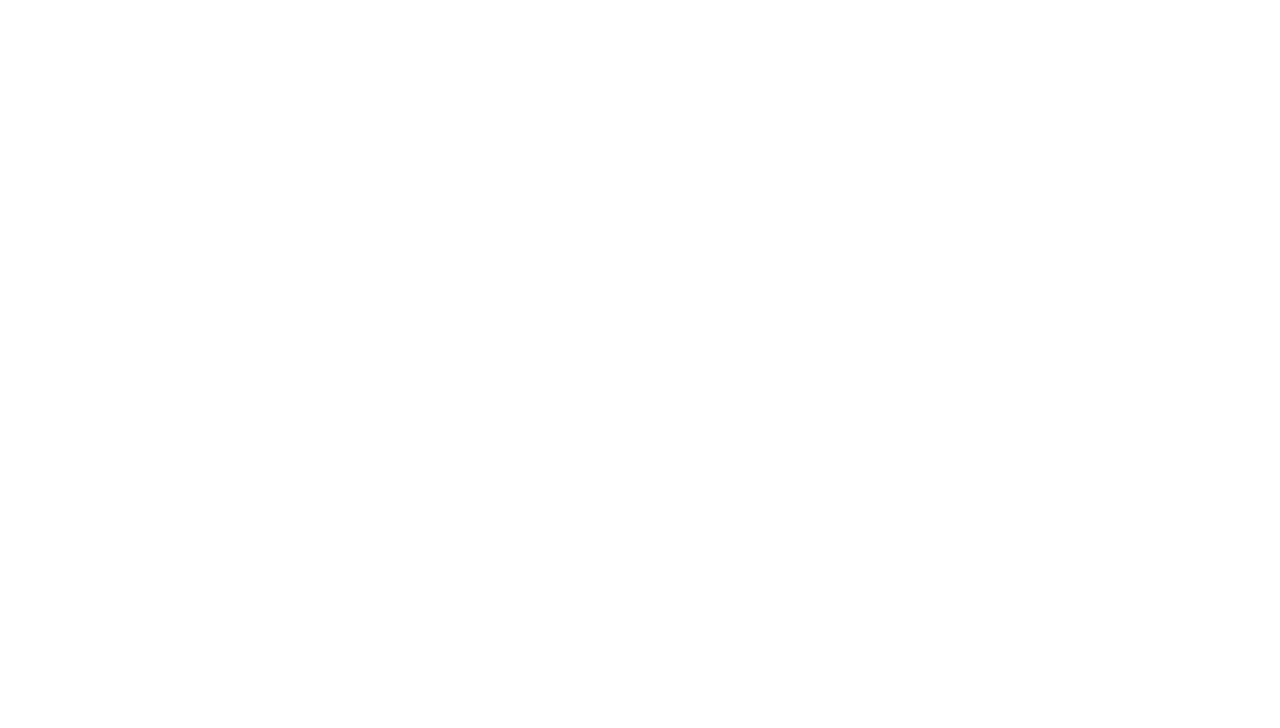
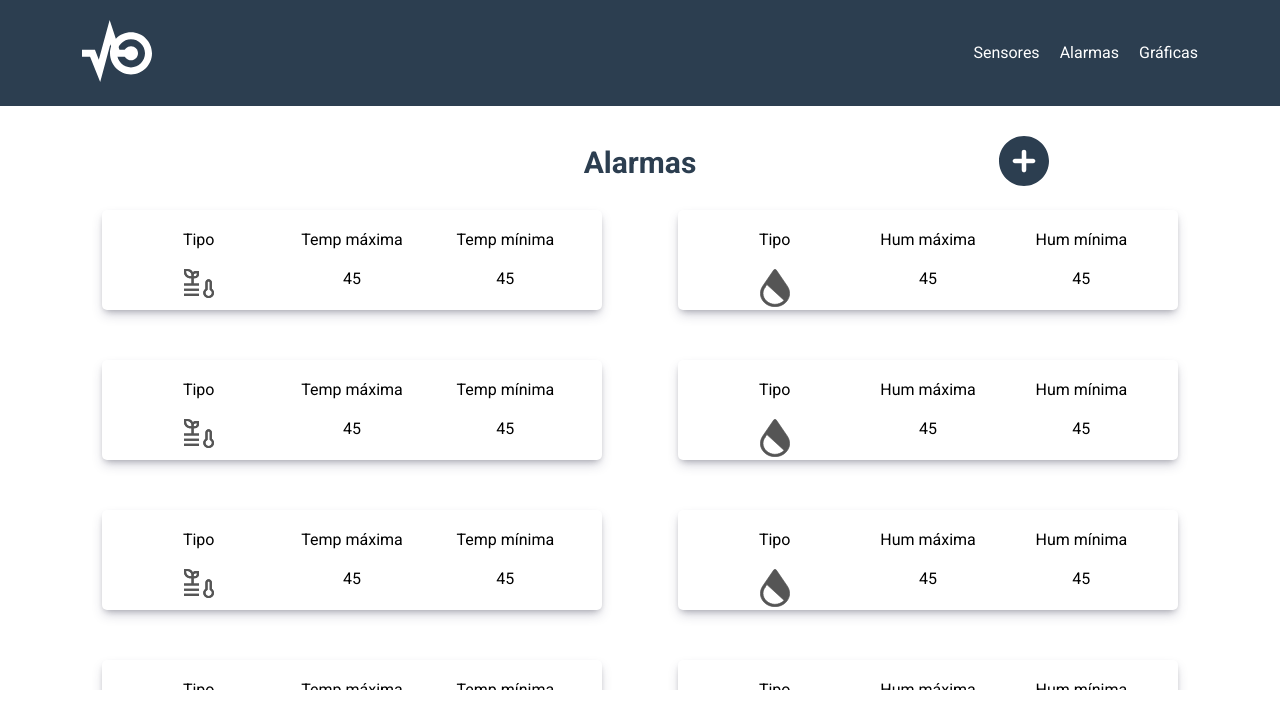
Before and after one commit to HectorGerardoZV/arquitecturaProyecto_02, a React (Vite) app in the folder ui-client/: page /admin/alarms in a window 1280 px wide. Before the commit this address had no page. Shown: the top 728 px of the page. Built offline with nearby package versions, Linux system fonts and the light colour scheme.

Commit message:
Pages alarms added

```diff
--- /dev/null
+++ b/ui-client/src/components/alarmCard/AlarmCard.css
@@ -0,0 +1,29 @@
+
+.alarmCard{
+    margin: 0 auto;
+    background: white;
+    color: black;
+    border-radius: .5rem;
+    width: 50rem;
+    height: 10rem;
+    box-shadow: var(--shadow);
+    display: flex;
+    flex-direction: column;
+    gap: 2rem;
+    padding: 2rem;
+}
+
+.alarmCard_area{
+    display: grid;
+    grid-template-columns: repeat(3,1fr);
+    text-align: center;
+}
+
+.alarmCard_img{
+    align-items: center;
+    justify-content: center;
+}
+
+.alarmCard_img img{
+    width: 3rem;
+}
--- /dev/null
+++ b/ui-client/src/components/alarmCard/AlarmCard.jsx
@@ -0,0 +1,24 @@
+import "./AlarmCard.css"
+
+const AlarmCard = (props) => {
+    const { img,datos } = props
+
+    return (
+        <div className="alarmCard">
+            <div className="alarmCard_area">
+                <p>Tipo</p>
+                <p>{datos.maxValue}</p>
+                <p>{datos.minValue}</p>
+            </div>
+            <div className="alarmCard_area">
+                <div className="alarmCard_img">
+                    <img src={img} alt="Icono" />
+                </div>
+                <p>45</p>
+                <p>45</p>
+            </div>
+        </div>
+    )
+}
+
+export default AlarmCard
--- /dev/null
+++ b/ui-client/src/components/cardList/CardList.jsx
@@ -0,0 +1,53 @@
+import AlarmCard from "../alarmCard/AlarmCard"
+import Temp from "../../img/temperatura.svg"
+import Hum from "../../img/humedad.svg"
+
+const CardList = (props) => {
+    const {alarmType } = props
+    const datos={
+        maxValue:"",
+        minValue:""
+    }
+
+    let img = null
+    if (alarmType == "temp") {
+        img = Temp
+        datos.maxValue="Temp máxima"
+        datos.minValue="Temp mínima"
+    } else if (alarmType == "hum") {
+        img = Hum
+        datos.maxValue="Hum máxima"
+        datos.minValue="Hum mínima"
+    }
+    console.log(img);
+    return (
+        <div className="container_cardsType">
+            <AlarmCard
+                img={img}
+                datos={datos}
+            />
+            <AlarmCard
+                img={img}
+                datos={datos}
+            />
+            <AlarmCard
+                img={img}
+                datos={datos}
+            />
+            <AlarmCard
+                img={img}
+                datos={datos}
+            />
+            <AlarmCard
+                img={img}
+                datos={datos}
+            />
+            <AlarmCard
+                img={img}
+                datos={datos}
+            />
+        </div>
+    )
+}
+
+export default CardList
--- a/ui-client/src/index.css
+++ b/ui-client/src/index.css
@@ -6,7 +6,7 @@
   --color-input: #EDEDED;
   --color-white: #FFFF;
   --color-text: #555555;
-  --shadow:  0px 5px 77px rgba(0, 0, 0, 0.11), 0px 0.626078px 9.64159px rgba(0, 0, 0, 0.055);
+  --shadow: rgba(50, 50, 93, 0.25) 0px 6px 12px -2px, rgba(0, 0, 0, 0.3) 0px 3px 7px -3px;
 }
 
 
--- /dev/null
+++ b/ui-client/src/pages/alarmsPage/AlarmsPage.css
@@ -0,0 +1,46 @@
+.informationSection{
+    display: grid;
+    grid-template-columns: repeat(3,1fr);
+    align-items: center;
+    justify-content: center;
+    text-align: center;
+    margin-top: 3rem;
+}
+.titleSection{
+    font-size: 3rem;
+    color: var(--color-main);
+}
+
+.buttonAdd {
+    border: none;
+    background-color: transparent;
+    cursor: pointer;
+}
+
+.buttonAdd img{
+    width: 5rem;
+}
+
+.container_allCards{
+    display: grid;
+    grid-template-columns: repeat(2,1fr);
+    height: 50rem;
+    overflow-y: scroll;
+
+}
+.container_allCards::-webkit-scrollbar {
+    background-color: transparent;
+  }
+.container_allCards::-webkit-scrollbar-thumb {
+    background-color: var(--color-main);    /* color of the scroll thumb */
+    border-radius: 1rem;
+    height: 5rem;
+    width: 1rem;
+  }
+.container_cardsType{
+    margin-top: 2rem;
+    display: grid;
+    grid-template-columns: repeat(1,1fr);
+    row-gap: 5rem;
+    column-gap: 1rem;
+}
--- /dev/null
+++ b/ui-client/src/pages/alarmsPage/AlarmsPage.jsx
@@ -0,0 +1,38 @@
+import "./AlarmsPage.css"
+import ButtonAdd from "../../img/Vector.svg"
+import CardList from "../../components/cardList/CardList"
+import {useNavigate} from "react-router-dom"
+
+const AlarmsPage = () => {
+    const navigate=useNavigate()
+    const goToNewAlarm=()=>{
+        navigate("/admin/newAlarm")
+    }
+    return (
+        <div className='container'>
+            <div className="informationSection">
+                <div></div>
+                <h1 className="titleSection">Alarmas</h1>
+
+                <div>
+                    <button className="buttonAdd" onClick={goToNewAlarm}>
+                        <img src={ButtonAdd} alt="" />
+                    </button>
+                </div>
+
+            </div>
+
+            <div className="container_allCards">
+                <CardList
+                    alarmType={"temp"}
+                />
+                <CardList
+                    alarmType={"hum"}
+                />
+            </div>
+
+        </div>
+    )
+}
+
+export default AlarmsPage
--- /dev/null
+++ b/ui-client/src/pages/newAlarmPage/NewAlarmPage.css
@@ -0,0 +1,63 @@
+.formArea{
+    display: flex;
+    justify-content: center;
+    align-items: center;
+    margin-top: 5rem;
+}
+
+.newAlarmForm fieldset{
+    border: none;
+    display: flex;
+    flex-direction: column;
+    gap: 2rem;
+}
+.newAlarmForm{
+    width: 50rem;
+    box-shadow: var(--shadow);
+    border-radius: 1rem;
+    padding: 5rem 5rem 2rem 5rem;
+}
+
+.inputForm{
+    display: flex;
+    flex-direction: column;
+    gap: .5rem;
+}
+
+.inputForm label{
+    font-size: 2rem;
+    font-weight: bold;
+    color: var(--color-text);
+}
+
+.inputForm input,select{
+    border: none;
+    padding: 1.5rem;
+    outline: none;
+    border-radius: 1rem;
+    background-color: var(--color-input);
+    font-size: 2rem;
+    color: var(--color-text);
+    font-weight: bold;
+}
+.inputForm input::placeholder{
+    color: var(--color-text);
+}
+
+.inputSubmitArea{
+    display: flex;
+    justify-content: center;
+    align-items: center;
+    margin-top: 2rem;
+}
+
+.inputSubmit{
+    border: none;
+    font-size: 2rem;
+    cursor: pointer;
+    width: 100%;
+    padding: 1.5rem;
+    background-color: var(--color-main);
+    color: var(--color-white);
+    border-radius: 1rem;
+}
--- /dev/null
+++ b/ui-client/src/pages/newAlarmPage/NewAlarmPage.jsx
@@ -0,0 +1,48 @@
+import "./NewAlarmPage.css"
+const NewAlarmPage = () => {
+    return (
+        <div className="container">
+            <div className="informationSection">
+                <div></div>
+                <h1 className="titleSection">Agregar Alarma</h1>
+                <div>
+                </div>
+            </div>
+
+            <div className="formArea">
+                <form className="newAlarmForm">
+                    <fieldset>
+                        <div className="inputForm">
+                            <label htmlFor="">Tipo de Alarma</label>
+                            <select name="" id="">
+                                <option value="">--Seleccione--</option>
+                                <option value="S1">S1</option>
+                                <option value="S2">S2</option>
+                                <option value="S3">S3</option>
+                            </select>
+                        </div>
+                        <div className="inputForm">
+                            <label htmlFor="">Valor Máximo</label>
+                            <input type="text" />
+                        </div>
+                        <div className="inputForm">
+                            <label htmlFor="">Valor Mínimo</label>
+                            <input type="text" />
+                        </div>
+
+                        <div className="inputSubmitArea">
+                            <input
+                                className="inputSubmit"
+                                type="submit"
+                                value={"Agregar Sensor"}
+                            />
+
+                        </div>
+                    </fieldset>
+                </form>
+            </div>
+        </div>
+    )
+}
+
+export default NewAlarmPage
--- a/ui-client/src/router/RouterApp.jsx
+++ b/ui-client/src/router/RouterApp.jsx
@@ -1,6 +1,8 @@
 import {BrowserRouter as Router, Routes, Route} from "react-router-dom"
 import Login from "../pages/login/Login"
 import MasterPage from "../pages/materPage/MasterPage"
+import AlarmsPage from "../pages/alarmsPage/AlarmsPage"
+import NewAlarmPage from "../pages/newAlarmPage/NewAlarmPage"
 
 const RouterApp = () => {
   return (
@@ -8,7 +10,8 @@ const RouterApp = () => {
         <Routes>
             <Route path="/" element={<Login/>}/>
             <Route path="/admin" element={<MasterPage/>}>
-
+            <Route path="alarms" element={<AlarmsPage/>}/>
+            <Route path="newAlarm" element={<NewAlarmPage/>}/>
             </Route>
         </Routes>
     </Router>
```
